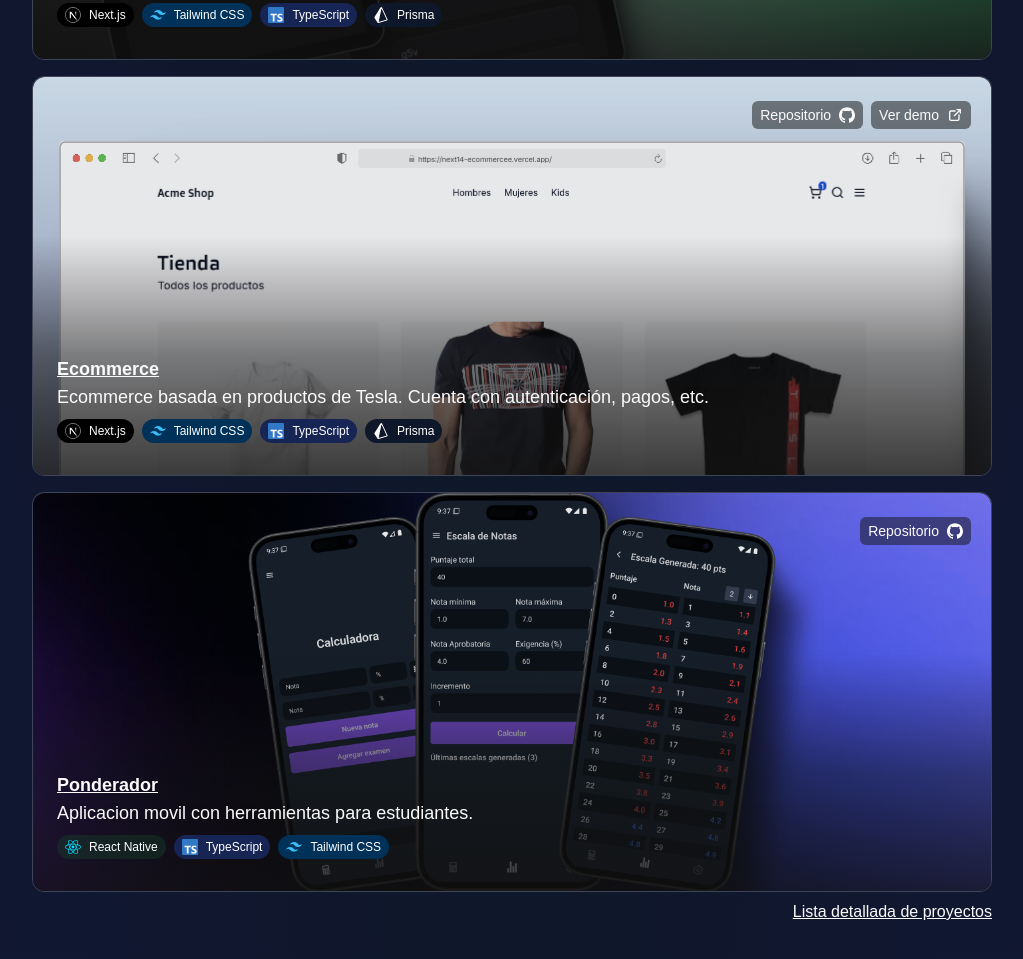
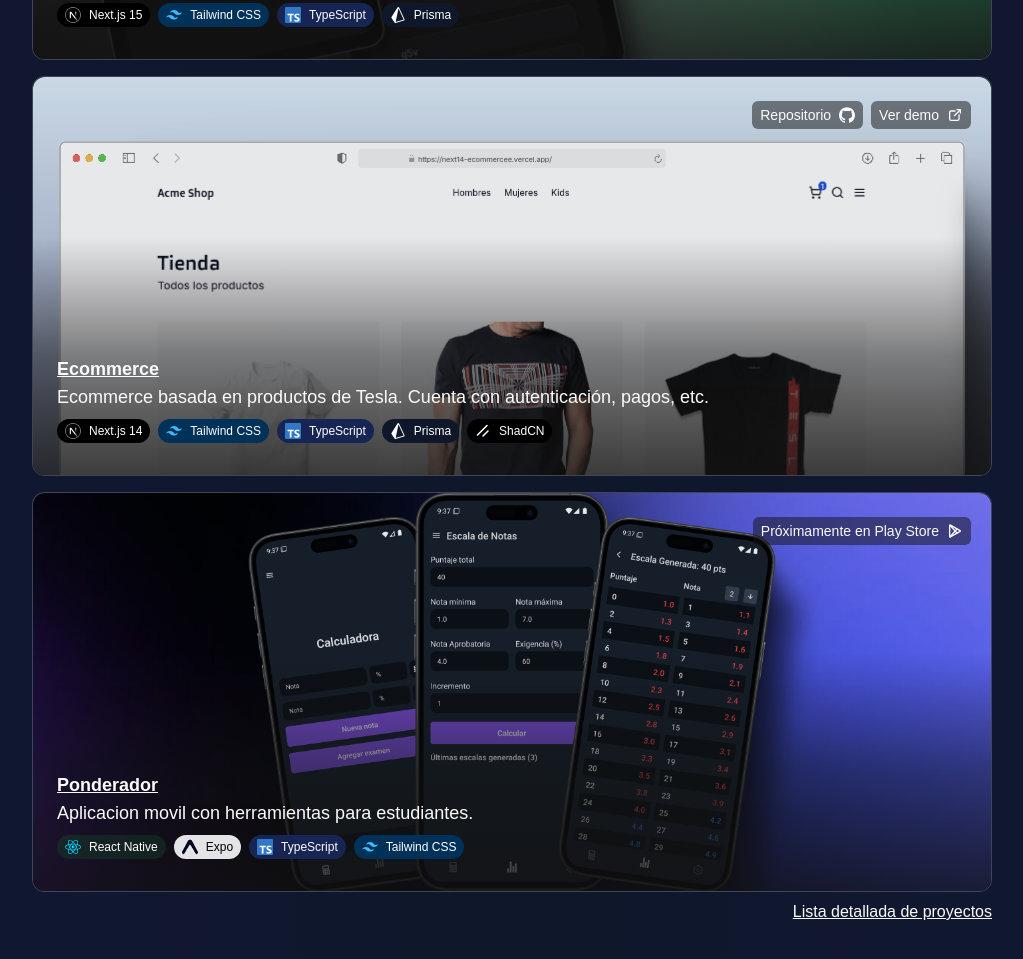
Before and after one commit to vcntttt/portfolio, an Astro site: page / in a window 1280 px wide. Shown: the part 1240-2199 px from the top of the page, without its empty margins (128-1151 px from the left). Built offline with nearby package versions, Linux system fonts and the light colour scheme; Astro itself is replaced by a stand-in of ours.

Commit message:
update badges: diferenciacion en versiones de nextjs, expo, playstore

```diff
--- a/src/components/Projects/FullProjectCard.astro
+++ b/src/components/Projects/FullProjectCard.astro
@@ -52,6 +52,8 @@ const { title, tags, images, status, link, github, features, longDescription, da
     <div class="flex mt-2 gap-x-2">
 
 
+  {
+    slug !== "ponderador" && (
     <a
       href={github}
       target="_blank"
@@ -61,6 +63,8 @@ const { title, tags, images, status, link, github, features, longDescription, da
 
       <Icon name={"Github"} class="size-4 inline" />
     </a>
+    )
+  }
     <!-- todo: quitar esta condicion cuando este en live -->
     {
     (status === "live" && slug !== "ponderador") && (
@@ -75,9 +79,8 @@ const { title, tags, images, status, link, github, features, longDescription, da
     )}
     </div>
     {info && (
-      <div class="flex items-center justify-center gap-x-2 bg-blue-900/50 p-2 rounded-md text-xs mt-2 text-white border border-white/20"><Icon name={"info"} class="size-4 inline"/>
+      <div class="flex items-center justify-center gap-x-2 bg-blue-900/50 p-2 rounded-md text-xs mt-2 text-white border border-white/20"><Icon name={slug === "ponderador" ? "play-store" : "info"} class="size-4 inline"/>
         <p>{info}</p>
-        {/* No disponible para despliegue. */}
       </div>
     )}
   </div>
--- a/src/components/Projects/completados/ProjectItem.astro
+++ b/src/components/Projects/completados/ProjectItem.astro
@@ -30,7 +30,11 @@ const { title, link, github, slug } = Astro.props;
   >
     <div>
       <div class="absolute right-5 flex gap-x-2">
-        <a
+
+          <!-- todo: quitar esta condicion cuando este en live -->
+          {
+            slug !== "ponderador" &&
+            <a
           href={github}
           target="_blank"
           class="bg-[#121212]/50 px-2 py-1 rounded-md text-sm hover:underline flex items-center gap-x-2"
@@ -38,9 +42,6 @@ const { title, link, github, slug } = Astro.props;
           Repositorio
           <Icon name={"Github"} class="size-4 inline" />
           </a>
-          <!-- todo: quitar esta condicion cuando este en live -->
-          {
-            slug !== "ponderador" &&
               <a
                 href={link}
                 target="_blank"
@@ -50,12 +51,22 @@ const { title, link, github, slug } = Astro.props;
                 <Icon name={"external-link"} class="size-4 inline" />
               </a>
          }
+         {
+          slug === "ponderador" && (
+          <p
+                class="bg-[#121212]/50 px-2 py-1 rounded-md text-sm flex items-center gap-x-2"
+               >
+                Próximamente en Play Store
+                <Icon name={"play-store"} class="size-4 inline" />
+              </p>
+          )
+         }
       </div>
     </div>
     <div>
       <div class="flex justify-between items-center">
         <!-- <a class=`font-semibold underline` href=`/proyectos/${slug}`>{title}</a> -->
-        <a class=`font-semibold underline` href=`${link}`>{title}</a>
+        <a class=`font-semibold underline` href=`${link.length > 0 ? link : "/proyectos"}`>{title}</a>
       </div>
       <slot name="description" />
       <slot name="stack" />
--- a/src/data/projects.ts
+++ b/src/data/projects.ts
@@ -27,7 +27,7 @@ export const projects: Project[] = [
     slug: "url-shortener",
     class: "col-span-5",
     status: "live",
-    tags: [TAGS.NEXT, TAGS.TAILWIND, TAGS.TYPESCRIPT, TAGS.PRISMA],
+    tags: [TAGS.NEXT15, TAGS.TAILWIND, TAGS.TYPESCRIPT, TAGS.PRISMA],
     features: ["NextUI", "SearchParams", "RESTful API Handlers"],
   },
   {
@@ -71,7 +71,7 @@ export const projects: Project[] = [
     slug: "next14-ecommerce",
     class: "col-span-5",
     status: "live",
-    tags: [TAGS.NEXT, TAGS.TAILWIND, TAGS.TYPESCRIPT, TAGS.PRISMA],
+    tags: [TAGS.NEXT14, TAGS.TAILWIND, TAGS.TYPESCRIPT, TAGS.PRISMA, TAGS.SHADCN],
     features: [
       "Server Actions",
       "Busqueda indexada de productos",
@@ -87,13 +87,14 @@ export const projects: Project[] = [
     description: "Aplicacion movil con herramientas para estudiantes.",
     longDescription: "Aplicacion movil con herramientas para estudiantes.",
     link: "",
-    github: "https://github.com/vcntttt/ponderador-app",
+    github: "",
     images: [ponderadorPreview, ponderadorFull],
     slug: "ponderador",
     class: "col-span-7",
     status: "live",
     tags: [
       TAGS.REACTNATIVE,
+      TAGS.EXPO,
       TAGS.TYPESCRIPT,
       TAGS.TAILWIND,
     ],
--- a/src/data/tags.ts
+++ b/src/data/tags.ts
@@ -1,8 +1,14 @@
 import type { Tag } from "@/types";
 
 export const TAGS: Record<string, Tag> = {
-  NEXT: {
-    name: "Next.js",
+  NEXT14: {
+    name: "Next.js 14",
+    class: "bg-black",
+    icon: "NextJS",
+    iconClass: "text-black",
+  },
+  NEXT15: {
+    name: "Next.js 15",
     class: "bg-black",
     icon: "NextJS",
     iconClass: "text-black",
@@ -49,4 +55,10 @@ export const TAGS: Record<string, Tag> = {
     icon: "shadcn",
     iconClass: "",
   },
+  EXPO: {
+    name: "Expo",
+    class: "bg-zinc-200 !text-black",
+    icon: "expo",
+    iconClass: "",
+  }
 };
```
Also changed, not shown: src/icons/expo.svg (added), src/icons/play-store.svg (added).
